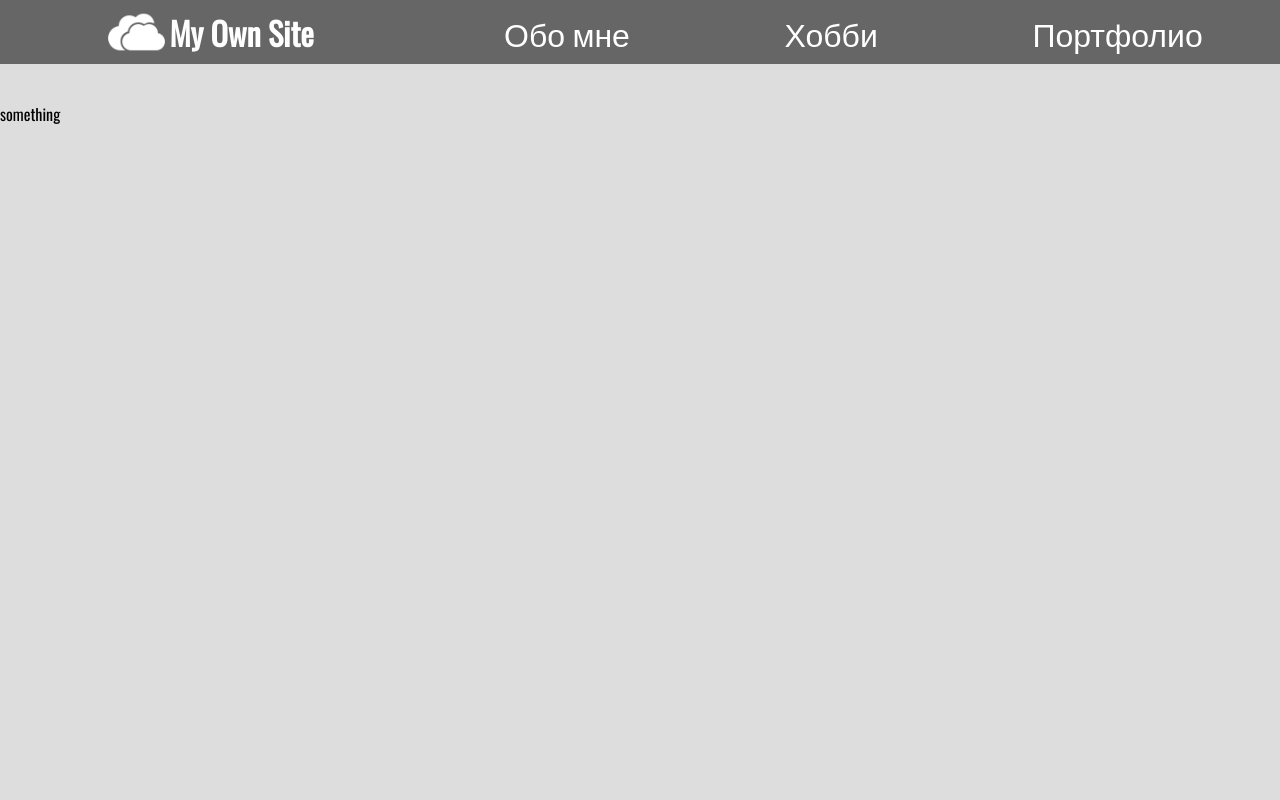
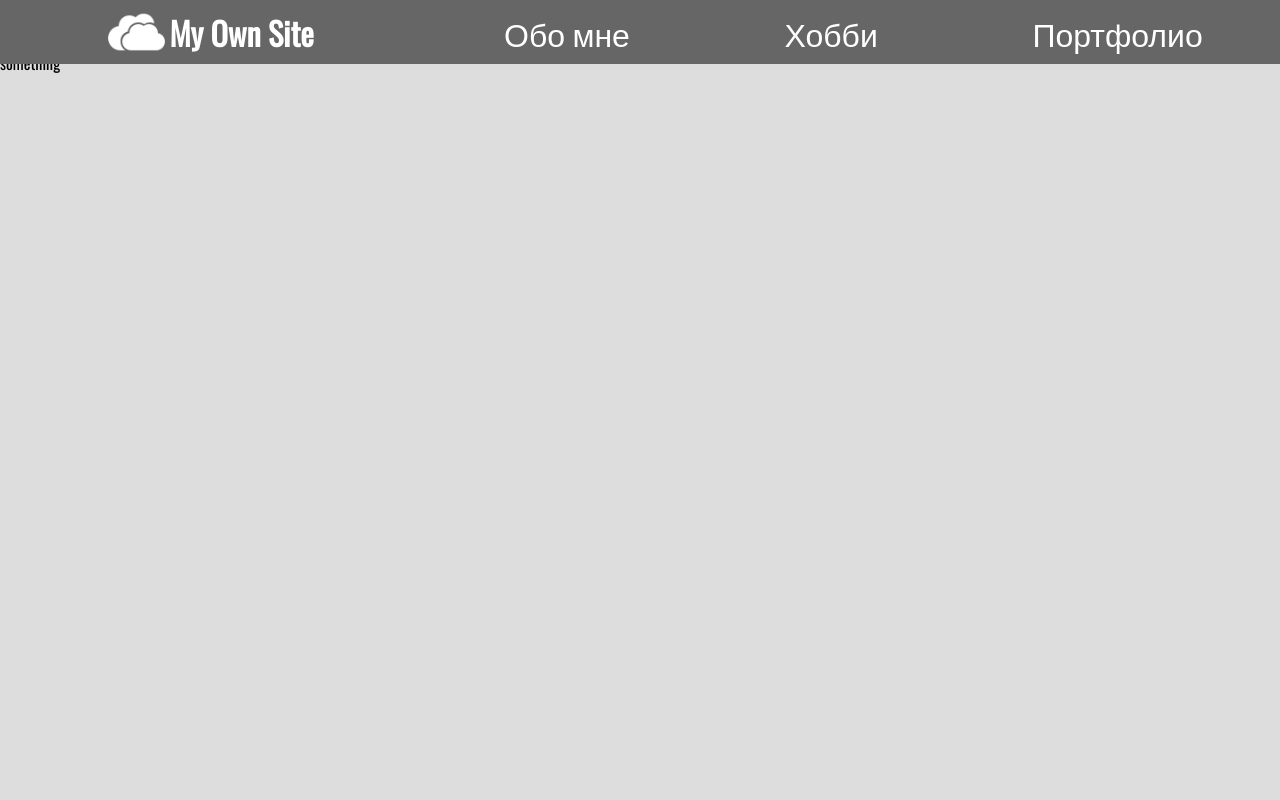
Before and after one commit to Lyanur/monslime.github.io, a plain HTML site: page index.html in a window 1280 px wide. Shown: the top 800 px of the page. Drawn offline with nearby package versions, Linux system fonts and the light colour scheme.

Commit message:
fck this

```diff
--- a/style.css
+++ b/style.css
@@ -31,7 +31,7 @@ header {
 	width: 20%;
 }
 content {
-	padding-top: 8%;
+	padding-top: 4%;
 	height: 2000px;
 	background-color: #ddd;
 	display: flex
```
